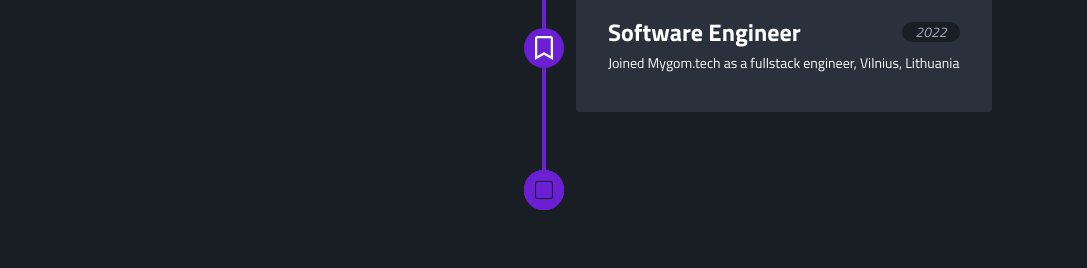
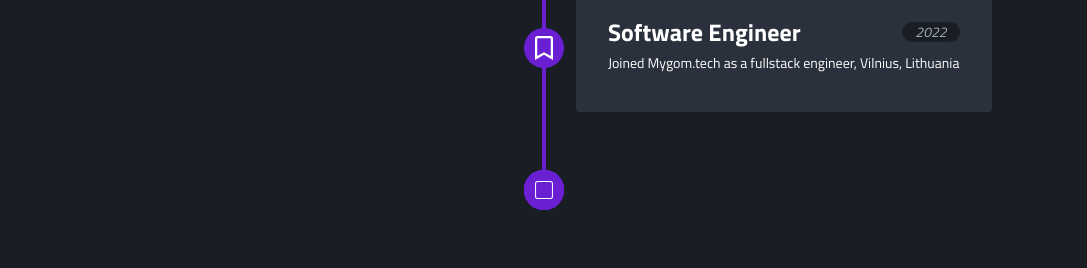
Before and after one commit to MustafaZakaria/my-portfolio, a Next.js app: page / in a window 1280 px wide. Shown: the part 4762-5030 px from the top of the page, without its empty margins (96-1183 px from the left). Built offline with nearby package versions, Linux system fonts and the light colour scheme.

Commit message:
fix color

```diff
--- a/src/components/Experience/index.tsx
+++ b/src/components/Experience/index.tsx
@@ -77,7 +77,7 @@ const Experience = () => {
               left='50%'
               transform='translateX(-50%)'
             >
-              <CiStop1 size={24} />
+              <CiStop1 size={24} color='white' />
             </Flex>
 
             <ExperienceCard index={index} {...experience} />
```
